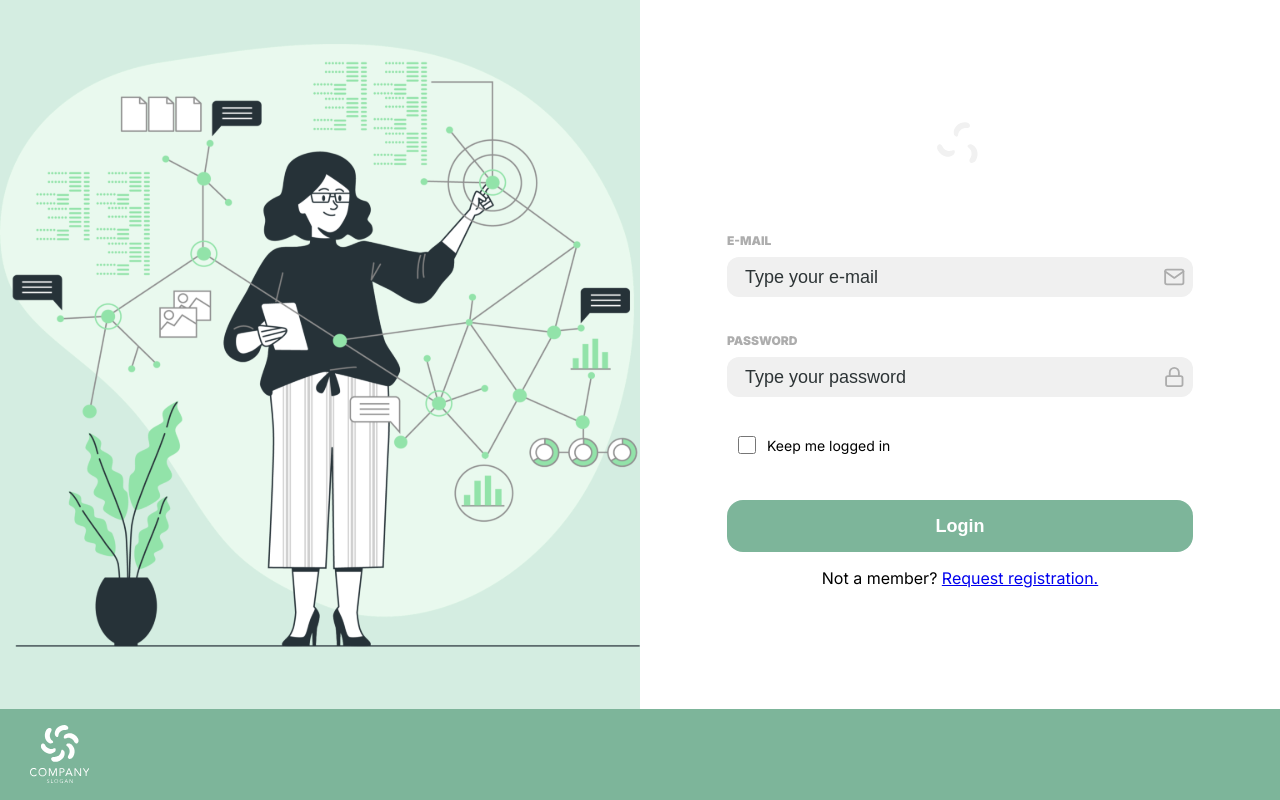
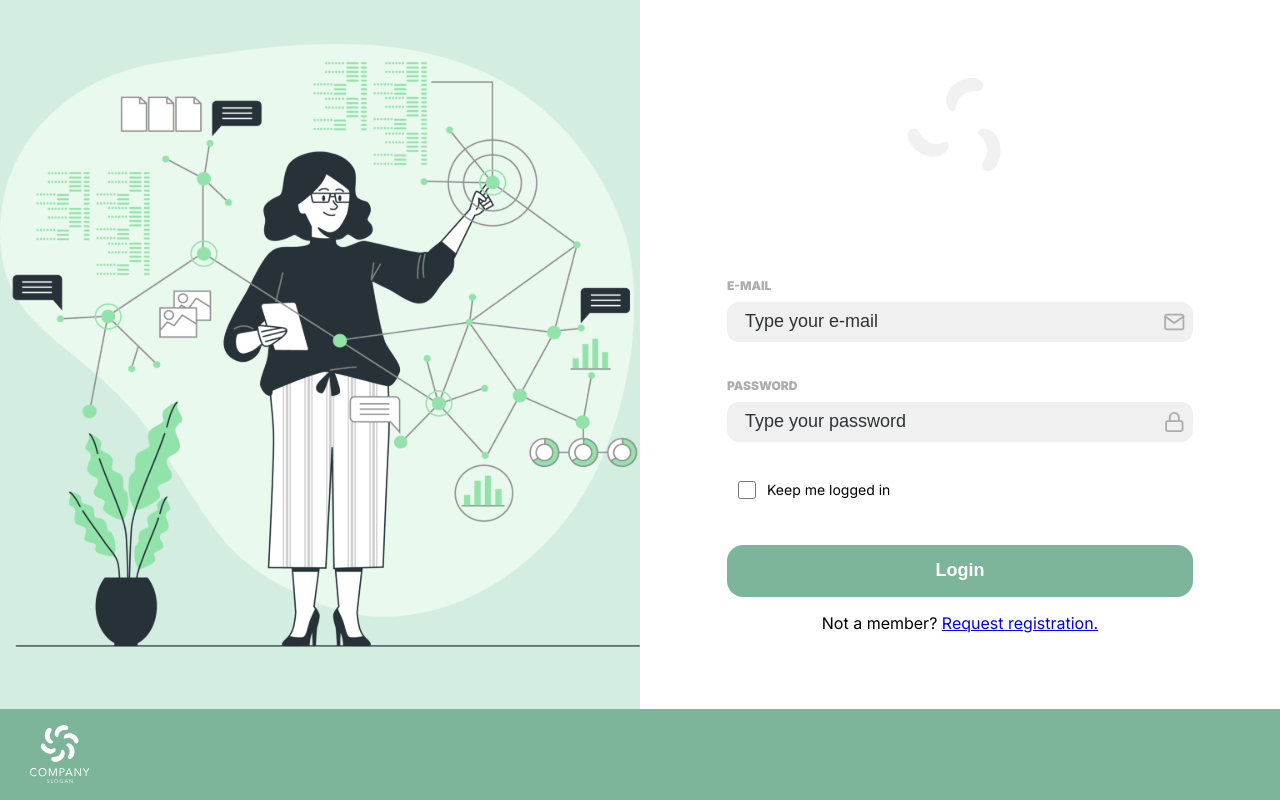
Before and after one commit to voskanvl/NEOCLAIMS, a React (Create React App) app: page /login in a window 1280 px wide. Built offline with nearby package versions, Linux system fonts and the light colour scheme.

Commit message:
change slogan in Login

```diff
--- a/src/pages/Login.tsx
+++ b/src/pages/Login.tsx
@@ -37,7 +37,7 @@ export const Login: FC = (props) => {
             }
             <section className={style.layout__right}>
                 <form className={style.panel}>
-                    <div>{svg.slogan}</div>
+                    <div>{svg.sloganBig}</div>
                     <Input svg={svg.email} label={"e-mail"} placeholder={"Type your e-mail"} onChange={ev => setEmail(ev.currentTarget.value)} />
                     <Input svg={svg.seal} label={"password"} placeholder={"Type your password"} onChange={ev => setPassword(ev.currentTarget.value)} />
                     <div className={style.checkbox}>
```
